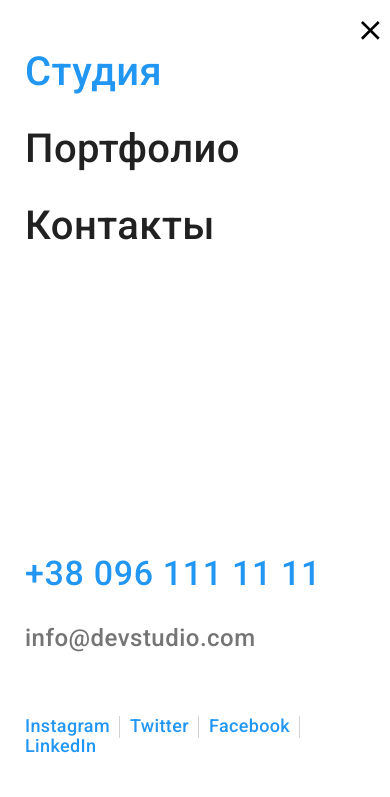
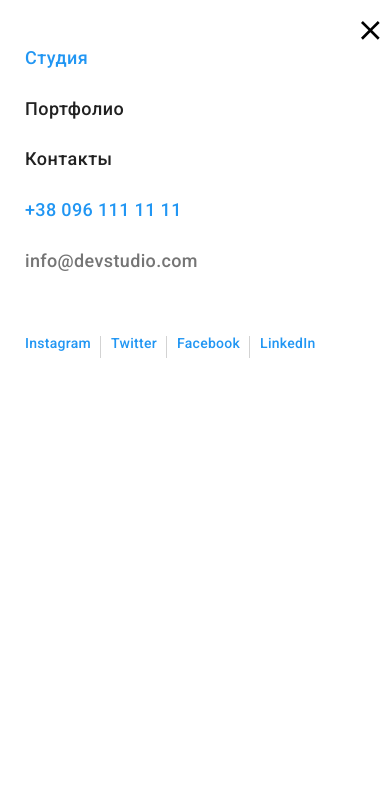
Before and after one commit to Linacolor/goit-markup-hw-08, a plain HTML site: page index.html in a window 390 px wide. Both pictures are taken after a click on the button 355 px from the left and 30 px from the top of the page. Shown: the top 797 px of the page. Drawn offline with nearby package versions, Linux system fonts and the light colour scheme.

Commit message:
исправляет ошибки

```diff
--- a/index.html
+++ b/index.html
@@ -72,6 +72,7 @@
               <use href="./images/icons.svg#icon-close"></use>
             </svg>
           </button>
+          <div class="mobile-menu-wrap">
             <ul class="mobile-menu__nav list">
               <li class="nav-list-item">
                 <a href="" class="nav-list-link mobile-menu-current">Студия</a>
@@ -83,6 +84,7 @@
                 <a href="" class="nav-list-link">Контакты</a>
               </li>
             </ul>
+            <div class="mobile-contacts">
               <ul class="mobile-menu-contacts">
                 <li class="contacts-list">
                   <a href="tel:+380961111111" class="contacts-link tel">
@@ -90,7 +92,10 @@
                   </a>
                 </li>
                 <li class="contacts-list">
-              <a href="mailto:info@devstudio.com" class="contacts-link mail">
+                  <a
+                    href="mailto:info@devstudio.com"
+                    class="contacts-link mail"
+                  >
                     info@devstudio.com
                   </a>
                 </li>
@@ -109,6 +114,8 @@
                   <a href="" class="mobile-sotial-link">LinkedIn</a>
                 </li>
               </ul>
+            </div>
+          </div>
         </div>
       </div>
     </header>
--- a/sass/components/_mobile-menu.scss
+++ b/sass/components/_mobile-menu.scss
@@ -7,7 +7,6 @@
     height: 100%;
     background-color: var(--header-background-color);
     overflow: auto;
-    overflow-y: scroll;
 
     opacity: 0;
     visibility: hidden;
@@ -46,12 +45,16 @@
       height: 40px;
     }
   }
+  .mobile-menu-wrap {
+    display: flex;
+    flex-direction: column;
+  }
 
   .nav-list-link {
     display: block;
     font-weight: 500;
-    font-size: 40px;
-    line-height: 1.18;
+    font-size: 18px;
+    line-height: 1.14;
     color: var(--title-text-color);
     text-decoration: none;
     transition: color 250ms cubic-bezier(0.4, 0, 0.2, 1);
@@ -66,25 +69,28 @@
   }
 
   .nav-list-item {
-    &:not(:last-child) {
-      margin-bottom: 30px;
-    }
+    // &:not(:last-child) {
+    margin-bottom: 30px;
+    // }
+  }
+  .mobile-contacts {
+    margin-top: auto;
   }
   .mobile-menu-contacts {
-    margin-top: 303px;
+    height: 100%;
   }
   .contacts-link.tel {
     font-weight: 500;
-    font-size: 34px;
-    line-height: 1.18;
+    font-size: 18px;
+    line-height: 1.14;
     letter-spacing: 0.02em;
     margin-bottom: 31px;
     color: var(--accent-color);
   }
   .contacts-link.mail {
     font-weight: 500;
-    font-size: 24px;
-    line-height: 1.17;
+    font-size: 18px;
+    line-height: 1.14;
     letter-spacing: 0.02em;
     margin-bottom: 64px;
   }
@@ -118,7 +124,7 @@
     display: flex;
     align-items: center;
     font-weight: 500;
-    font-size: 18px;
+    font-size: 14px;
     line-height: 1.14;
     letter-spacing: 0.02em;
     text-decoration: none;
--- a/sass/layout/_hero.scss
+++ b/sass/layout/_hero.scss
@@ -21,7 +21,7 @@
         rgba(47, 48, 58, 0.4),
         rgba(47, 48, 58, 0.4)
       ),
-      url(../images/bgimg/headerimg1mobile@1x.jpg);
+      url(../../images/bgimg/headerimg1mobile@1x.jpg);
   }
 
   @media screen and (max-width: 767px),
@@ -34,7 +34,7 @@
         rgba(47, 48, 58, 0.4),
         rgba(47, 48, 58, 0.4)
       ),
-      url(../images/bgimg/headerimg1mobile@2x.jpg);
+      url(../../images/bgimg/headerimg1mobile@2x.jpg);
   }
 
   @media screen and (min-width: 768px),
@@ -47,7 +47,7 @@
         rgba(47, 48, 58, 0.4),
         rgba(47, 48, 58, 0.4)
       ),
-      url(../images/bgimg/headerimg1tablet@1x.jpg);
+      url(../../images/bgimg/headerimg1tablet@1x.jpg);
   }
 
   @media screen and (min-width: 768px),
@@ -60,7 +60,7 @@
         rgba(47, 48, 58, 0.4),
         rgba(47, 48, 58, 0.4)
       ),
-      url(../images/bgimg/headerimg1tablet@2x.jpg);
+      url(../../images/bgimg/headerimg1tablet@2x.jpg);
   }
 
   @media screen and (min-width: 1200px),
@@ -73,7 +73,7 @@
         rgba(47, 48, 58, 0.4),
         rgba(47, 48, 58, 0.4)
       ),
-      url(../images/bgimg/headerimg1desktop@1x.jpg);
+      url(../../images/bgimg/headerImg1desktop@1x.jpg);
   }
   @media screen and (min-width: 1200px),
     (min-device-pixel-ratio: 2),
@@ -85,7 +85,7 @@
         rgba(47, 48, 58, 0.4),
         rgba(47, 48, 58, 0.4)
       ),
-      url(../images/bgimg/headerImg1desktop@2x.jpg);
+      url(../../images/bgimg/headerImg1desktop@2x.jpg);
   }
 }
 
```
Also changed, not shown: css/main.css, css/main.min.css, 2 other files. Lines whose indentation alone changed are shown as unchanged.
